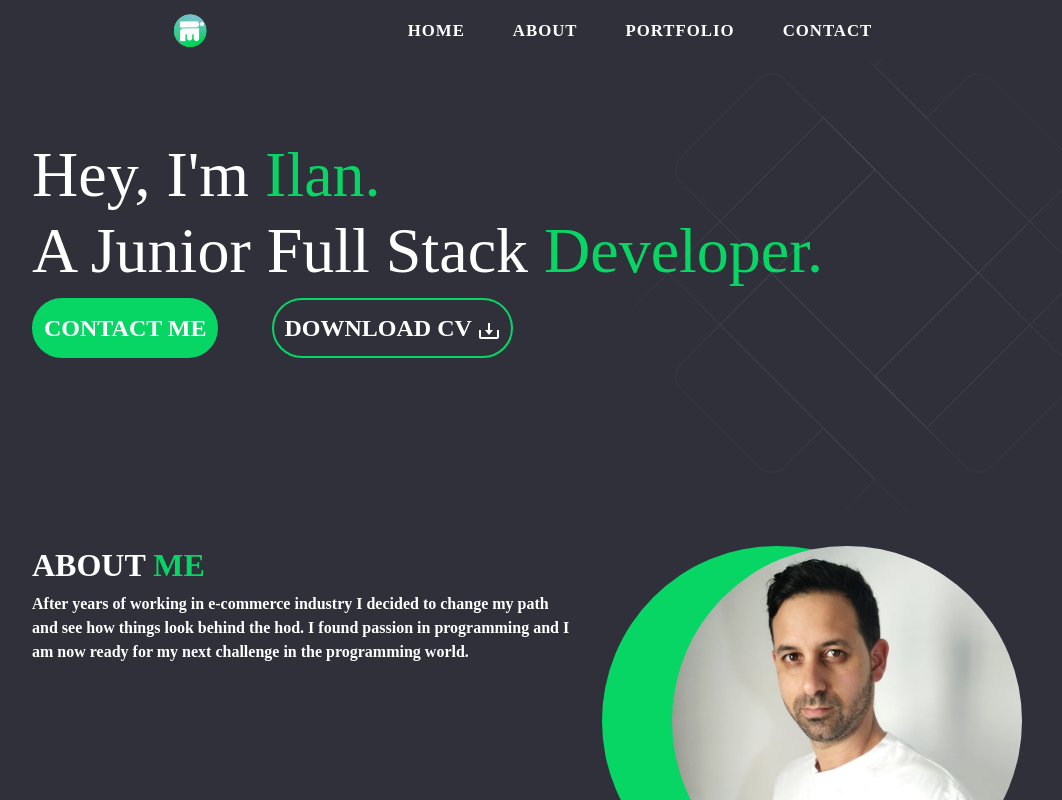
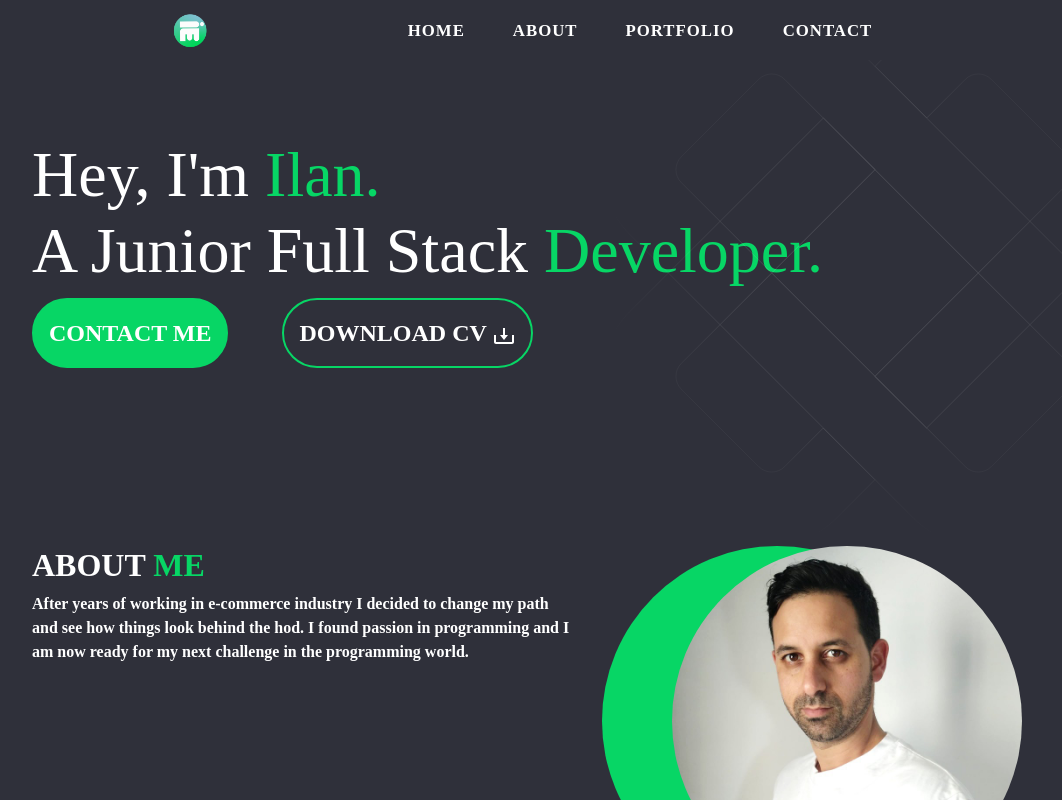
Before and after one commit to SoPH89/portfolio, a React (Create React App) app: page / in a window 1280 px wide. Shown: the top 800 px of the page, without its empty margins (50-1112 px from the left). Built offline with nearby package versions, Linux system fonts and the light colour scheme.

Commit message:
adding padding to header buttons

```diff
--- a/src/Components/Header/Header.css
+++ b/src/Components/Header/Header.css
@@ -14,7 +14,7 @@
     font-family: Montserrat;
     border: 2px solid #07D665;
     font-weight: 600;
-    padding: 10px;
+    padding: 15px;
     border-radius: 50px;
     margin-right: 50px;
 }
@@ -29,7 +29,7 @@
     font-size: 1.5rem;
     font-family: Montserrat;
     font-weight: 600;
-    padding: 10px;
+    padding: 15px;
     border: 2px solid #07D665;
     border-radius: 50px;
 }
```
